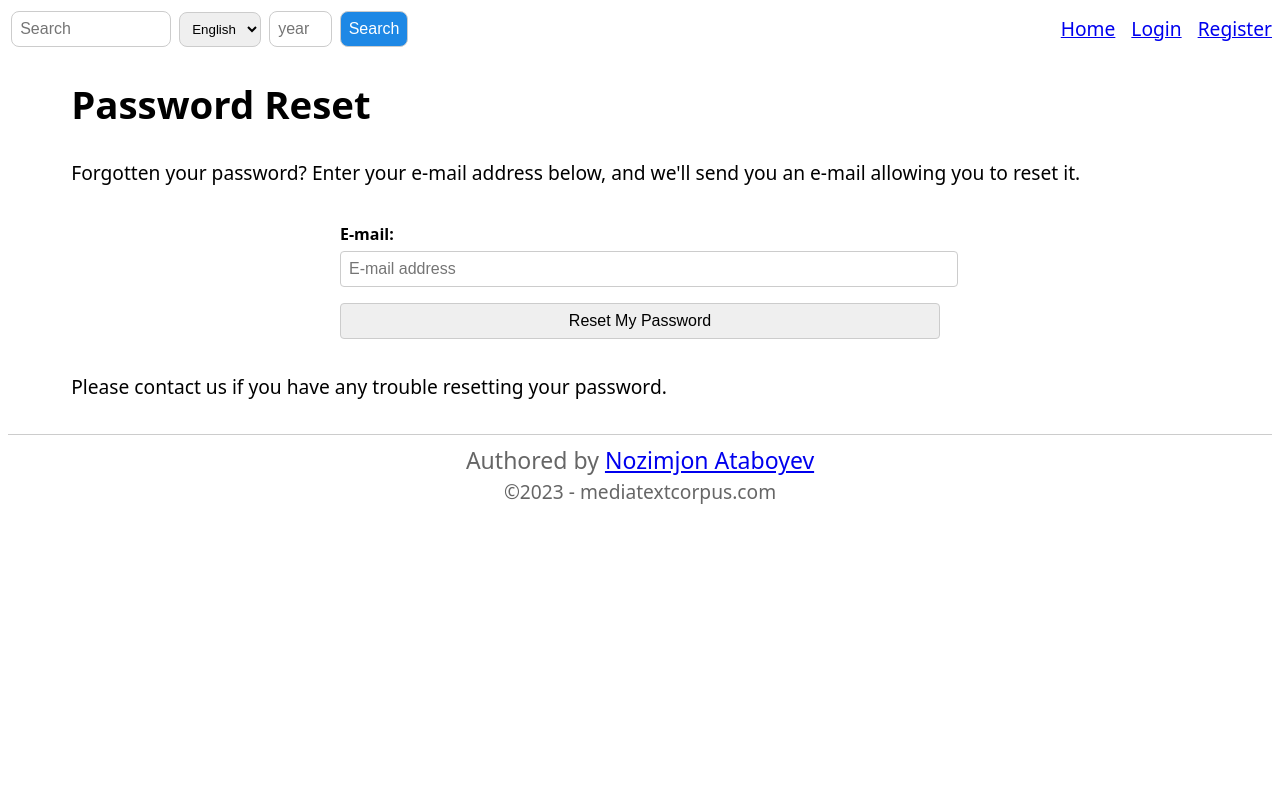
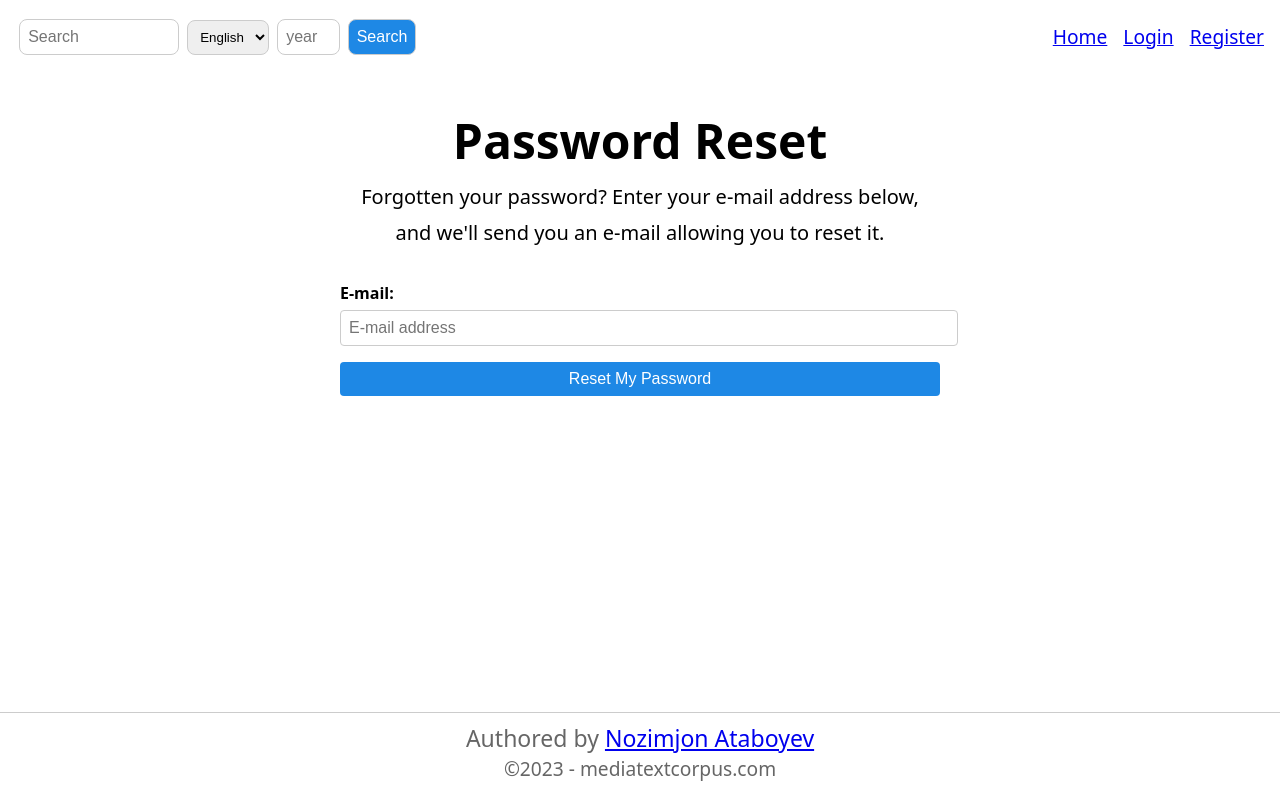
Before and after one commit to uzbeki/corpus, a Django app: page /accounts/password/reset/ in a window 1280 px wide. Run offline with Django 4.2, Linux system fonts and the light colour scheme; parts of the project's set-up code (start-up, migrations or seed data) failed here and were passed over.

Commit message:
styles changed

```diff
--- a/main_app/static/css/base.css
+++ b/main_app/static/css/base.css
@@ -3,6 +3,10 @@
     font-size: 1.2rem;
     line-height: 1.5;
     margin-bottom: 1rem;
+    display: grid;
+    grid-template-rows: auto 1fr auto;
+    margin: 0;
+    min-height: 100dvh;
 }
 
 header {
@@ -10,6 +14,7 @@
     align-items: center;
     justify-content: space-between;
     flex-wrap: wrap;
+    padding: 1rem;
 }
 
 header nav {
@@ -137,6 +142,7 @@
     padding: 0;
     color: #666;
 }
+
 footer p:first-child {
     margin-top: 0.5rem;
     font-size: larger;
--- a/main_app/templates/footer.html
+++ b/main_app/templates/footer.html
@@ -1,5 +1,5 @@
 {% load static %}
 <footer>
-    <p>Authored by <a href="{% static "/files/NozimjonAtaboyevCV.pdf" %}" download>Nozimjon Ataboyev</a></p>
+    <p>Authored by <a title="click to download the resume in pdf format" href="{% static "/files/NozimjonAtaboyevCV.pdf" %}" download>Nozimjon Ataboyev</a></p>
     <p>©2023 - mediatextcorpus.com</p>
 </footer>
--- a/templates/account/password_reset.html
+++ b/templates/account/password_reset.html
@@ -7,18 +7,20 @@
 
 {% block content %}
 
-    <h1>{% trans "Password Reset" %}</h1>
-    {% if user.is_authenticated %}
-    {% include "account/snippets/already_logged_in.html" %}
-    {% endif %}
 
-    <p>{% trans "Forgotten your password? Enter your e-mail address below, and we'll send you an e-mail allowing you to reset it." %}</p>
 
-    <form method="POST" action="{% url 'account_reset_password' %}" class="password_reset">
-        {% csrf_token %}
+<form method="POST" action="{% url 'account_reset_password' %}" class="password_reset">
+    {% csrf_token %}
+        <legend>
+            <h1>{% trans "Password Reset" %}</h1>
+            {% if user.is_authenticated %}
+            {% include "account/snippets/already_logged_in.html" %}
+            {% endif %}
+            <small>{% trans "Forgotten your password? Enter your e-mail address below, and we'll send you an e-mail allowing you to reset it." %}</small>
+        </legend>
         {{ form.as_p }}
-        <input type="submit" value="{% trans 'Reset My Password' %}" />
+        <button type="submit">{% trans 'Reset My Password' %}</button>
     </form>
 
-    <p>{% blocktrans %}Please contact us if you have any trouble resetting your password.{% endblocktrans %}</p>
+    {% comment %} <p>{% blocktrans %}Please contact us if you have any trouble resetting your password.{% endblocktrans %}</p> {% endcomment %}
 {% endblock %}
```
